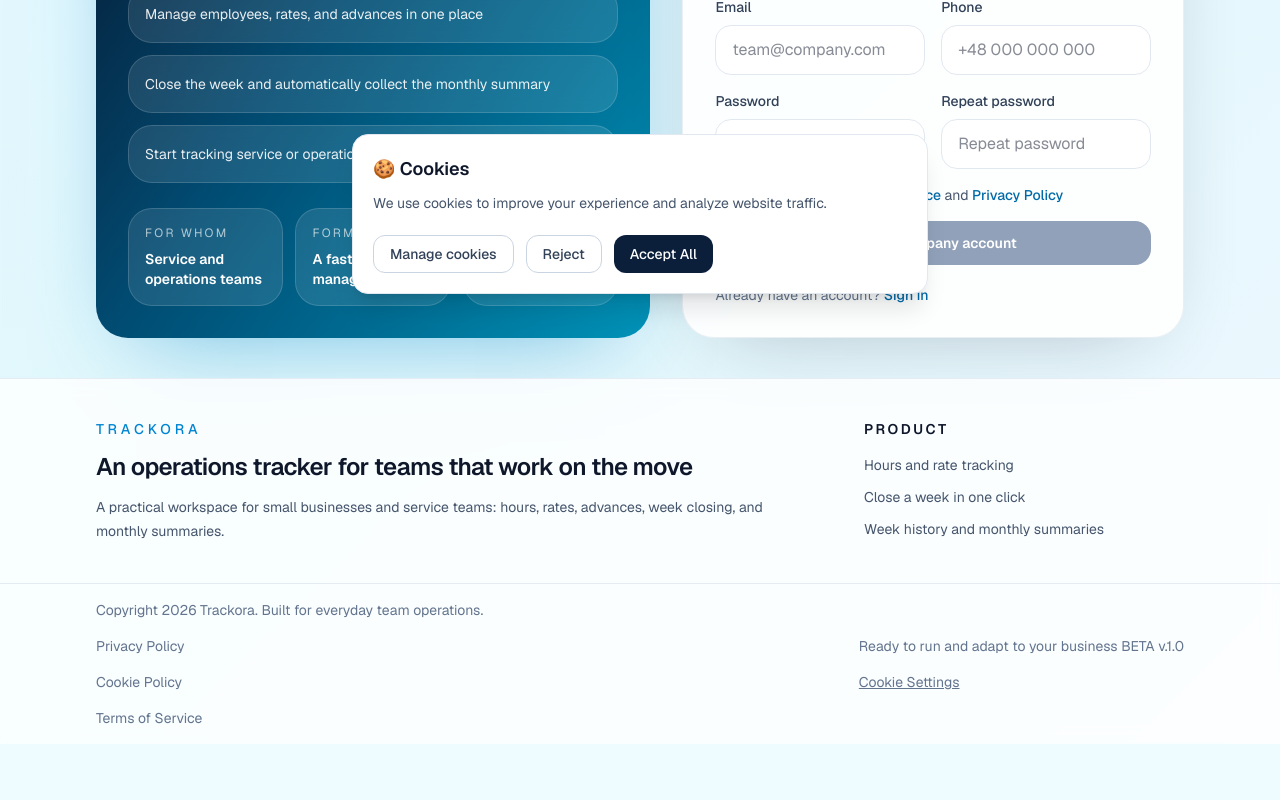
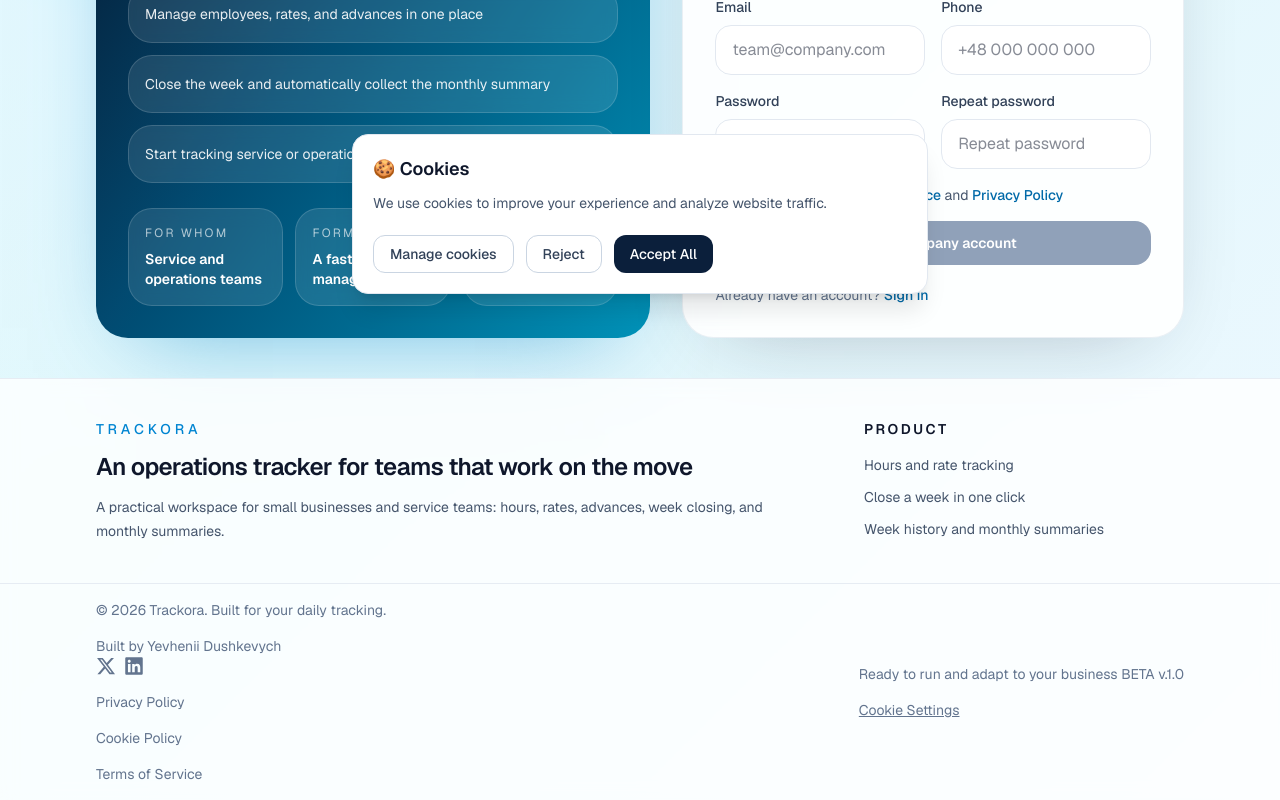
Before and after one commit to Dushkaaaa/sweep-ledger, a Next.js app: page /sign-up in a window 1280 px wide. Shown: the part 486-1286 px from the top of the page. Before the commit the page ends 1230 px from the top, so only its background shows below. Built offline with nearby package versions, Linux system fonts and the light colour scheme; no server answers.

Commit message:
add social link in footer

```diff
--- a/package.json
+++ b/package.json
@@ -15,6 +15,7 @@
     "nodemailer": "^9.0.3",
     "react": "19.2.4",
     "react-dom": "19.2.4",
+    "react-icons": "^5.7.0",
     "scss": "^0.2.4"
   },
   "devDependencies": {
--- a/src/app/_components/site-footer.tsx
+++ b/src/app/_components/site-footer.tsx
@@ -3,6 +3,7 @@
 import Link from "next/link";
 import { useLanguage } from "../_i18n/language-provider";
 import { useConsent } from "../providers/consent-provider";
+import { FaXTwitter, FaLinkedin } from "react-icons/fa6";
 
 const hrefs = ["/", "/sign-in", "/sign-up", "/", "/"];
 
@@ -50,6 +51,19 @@
         <div className="mx-auto flex w-full max-w-6xl flex-col gap-3 px-4 py-4 text-sm text-slate-500 sm:flex-row sm:items-center sm:justify-between sm:px-6 lg:px-8">
           <div className="flex flex-wrap gap-4 flex-col">
             <p>{t.footer.copyright}</p>
+            <div>
+              <p>{t.footer.createdBy}</p>
+
+              <div className="flex items-center gap-2">
+                <a href="https://x.com/y_dushkaaa">
+                  <FaXTwitter size={20} />
+                </a>
+
+                <a href="https://www.linkedin.com/in/yevhenii-dushkevych-17a992334">
+                  <FaLinkedin size={20} />
+                </a>
+              </div>
+            </div>
 
             <div className="flex flex-col gap-4">
               <Link
--- a/src/app/_i18n/translations.ts
+++ b/src/app/_i18n/translations.ts
@@ -208,7 +208,8 @@
       title: "Операційний трекер для команд, які працюють у русі",
       description:
         "Зручний кабінет для малого бізнесу та сервісних команд: години, ставки, аванси, закриття тижня та підсумки за місяць.",
-      copyright: "© 2026 Trackora. Зроблено для реального щоденного обліку.",
+      copyright: "© 2026 Trackora. Зроблено для вашого щоденного обліку.",
+      createdBy: "Built by Yevhenii Dushkevych",
       version: "Готово для роботи та адаптації під ваш бізнес BETA v.1.0",
     },
     auth: {
@@ -459,7 +460,8 @@
       title: "An operations tracker for teams that work on the move",
       description:
         "A practical workspace for small businesses and service teams: hours, rates, advances, week closing, and monthly summaries.",
-      copyright: "Copyright 2026 Trackora. Built for everyday team operations.",
+      copyright: "© 2026 Trackora. Built for your daily tracking.",
+      createdBy: "Built by Yevhenii Dushkevych",
       version: "Ready to run and adapt to your business BETA v.1.0",
     },
     auth: {
@@ -713,7 +715,8 @@
       title: "Ein Operations-Tracker für Teams, die unterwegs arbeiten",
       description:
         "Ein praktischer Arbeitsbereich für kleine Unternehmen und Serviceteams: Stunden, Sätze, Vorschüsse, Wochenabschluss und Monatsübersichten.",
-      copyright: "© 2026 Trackora. Entwickelt für echte tägliche Verwaltung.",
+      copyright: "© 2026 Trackora. Entwickelt für Ihre tägliche Erfassung.",
+      createdBy: "Built by Yevhenii Dushkevych",
       version:
         "Bereit für den Einsatz und anpassbar an dein Geschäft BETA v.1.0",
     },
@@ -971,7 +974,8 @@
       title: "Tracker operacyjny dla zespołów pracujących w terenie",
       description:
         "Praktyczna przestrzeń dla małych firm i zespołów usługowych: godziny, stawki, zaliczki, zamknięcie tygodnia i podsumowania miesiąca.",
-      copyright: "© 2026 Trackora. Stworzone do realnej codziennej ewidencji.",
+      copyright: "© 2026 Trackora. Stworzone dla Twojej codziennej ewidencji.",
+      createdBy: "Built by Yevhenii Dushkevych",
       version: "Gotowe do pracy i dopasowania do Twojej firmy BETA v.1.0",
     },
     auth: {
```
Also changed, not shown: 1 other file (tests, documents, lock files or other folders).
